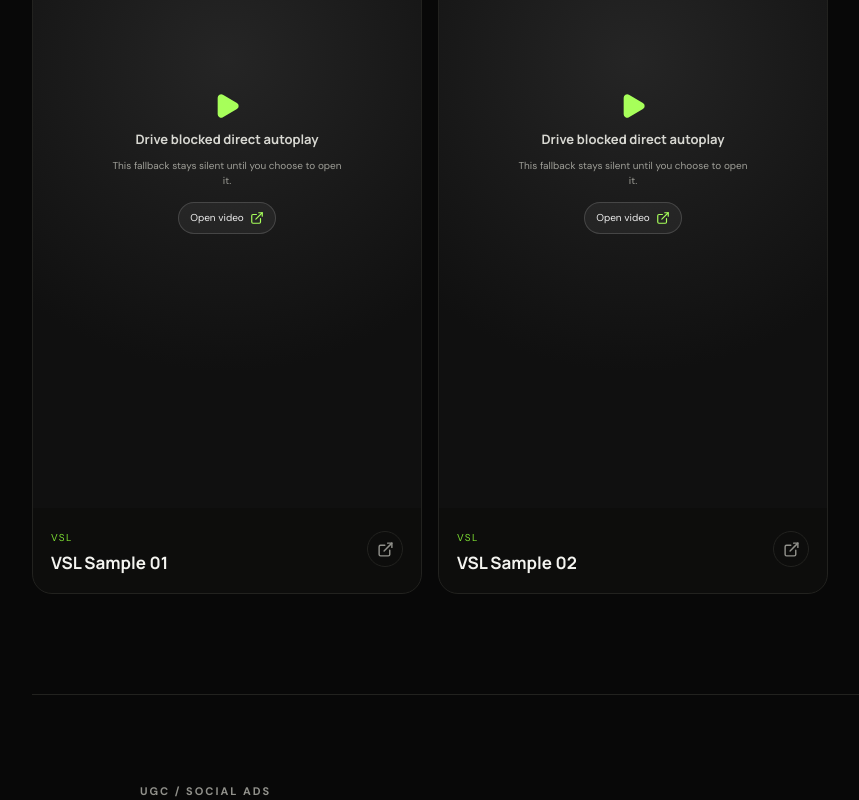
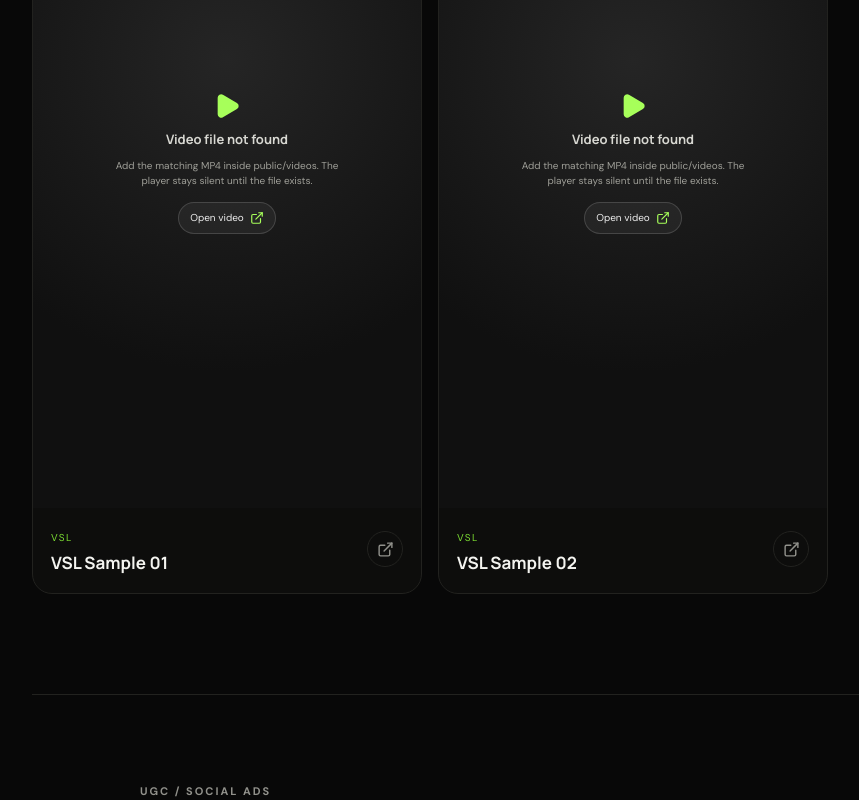
Before and after one commit to Jie0731/ai-video-portfolio, a React (Vite) app: page / in a window 1280 px wide. Shown: the part 2800-3600 px from the top of the page, without its empty margins (28-887 px from the left). Built offline with nearby package versions, Linux system fonts and the light colour scheme.

Commit message:
Add files via upload

```diff
--- a/src/main.jsx
+++ b/src/main.jsx
@@ -9,19 +9,19 @@ import './styles.css';
 const DRIVE_FOLDER = 'https://drive.google.com/drive/folders/15l2gHrabvn6R4Ae69L9eT3geuFIwk468?usp=drive_link';
 
 const videos = [
-  { category: 'VSL', title: 'VSL Sample 01', id: '1GLqA1hRecs-XjqSyxb2kSng664PDYG6Q' },
-  { category: 'VSL', title: 'VSL Sample 02', id: '1nspsNMSOdr7MF5ohEqLGW9YqASrPePv6' },
-  { category: 'UGC', title: 'UGC Sample 01', id: '1zt04Dx3ZGsJMkVro352P7ZnWBFHUZd5n' },
-  { category: 'UGC', title: 'UGC Sample 02', id: '1UrQSGRUrNPayrsrep45BrpKpyeBn9-e5' },
-  { category: 'Pixar Style', title: 'Pixar Style Sample 01', id: '1xKC2xl10wkNBldjHnKppH2c9mg1eqpZi' },
-  { category: 'Pixar Style', title: 'Pixar Style Sample 02', id: '1xnZo3fHo8OzVy3KpOd1x-Gz8vqJUglMC' },
-  { category: 'Animation', title: 'Animation Sample 01', id: '1QuCpoSCUfo7UgP6dZpkC05I12bk9To8Z' },
-  { category: 'Animation', title: 'Animation Sample 02', id: '1v881VFd8PExeN-yUC_wdcpUvThm6z266' },
-  { category: 'Other AI Content', title: 'AI Content Sample 01', id: '1IINS2LLsrddG8Z2ypjKtDFUd5JP0a4hS' },
-  { category: 'Other AI Content', title: 'AI Content Sample 02', id: '16mrRYBeGBTZqK2EZQvgZOAcwNvdJLAra' },
-  { category: 'Other AI Content', title: 'AI Content Sample 03', id: '1K1DFWAnZ6ifZrtXiYv95tRFzKMjXIZrl' },
-  { category: 'Other AI Content', title: 'AI Content Sample 04', id: '1H8zPxAMiXuP7tY8Gu1qPlxqbZTfUiZGf' },
-  { category: 'Other AI Content', title: 'AI Content Sample 05', id: '1lehYeYhwOZjUdCGYoN72kRvkr5HGBq7v' }
+  { category: 'VSL', title: 'VSL Sample 01', file: '/videos/vsl-01.mp4', id: '1GLqA1hRecs-XjqSyxb2kSng664PDYG6Q' },
+  { category: 'VSL', title: 'VSL Sample 02', file: '/videos/vsl-02.mp4', id: '1nspsNMSOdr7MF5ohEqLGW9YqASrPePv6' },
+  { category: 'UGC', title: 'UGC Sample 01', file: '/videos/ugc-01.mp4', id: '1zt04Dx3ZGsJMkVro352P7ZnWBFHUZd5n' },
+  { category: 'UGC', title: 'UGC Sample 02', file: '/videos/ugc-02.mp4', id: '1UrQSGRUrNPayrsrep45BrpKpyeBn9-e5' },
+  { category: 'Pixar Style', title: 'Pixar Style Sample 01', file: '/videos/pixar-01.mp4', id: '1xKC2xl10wkNBldjHnKppH2c9mg1eqpZi' },
+  { category: 'Pixar Style', title: 'Pixar Style Sample 02', file: '/videos/pixar-02.mp4', id: '1xnZo3fHo8OzVy3KpOd1x-Gz8vqJUglMC' },
+  { category: 'Animation', title: 'Animation Sample 01', file: '/videos/animation-01.mp4', id: '1QuCpoSCUfo7UgP6dZpkC05I12bk9To8Z' },
+  { category: 'Animation', title: 'Animation Sample 02', file: '/videos/animation-02.mp4', id: '1v881VFd8PExeN-yUC_wdcpUvThm6z266' },
+  { category: 'Other AI Content', title: 'AI Content Sample 01', file: '/videos/other-01.mp4', id: '1IINS2LLsrddG8Z2ypjKtDFUd5JP0a4hS' },
+  { category: 'Other AI Content', title: 'AI Content Sample 02', file: '/videos/other-02.mp4', id: '16mrRYBeGBTZqK2EZQvgZOAcwNvdJLAra' },
+  { category: 'Other AI Content', title: 'AI Content Sample 03', file: '/videos/other-03.mp4', id: '1K1DFWAnZ6ifZrtXiYv95tRFzKMjXIZrl' },
+  { category: 'Other AI Content', title: 'AI Content Sample 04', file: '/videos/other-04.mp4', id: '1H8zPxAMiXuP7tY8Gu1qPlxqbZTfUiZGf' },
+  { category: 'Other AI Content', title: 'AI Content Sample 05', file: '/videos/other-05.mp4', id: '1lehYeYhwOZjUdCGYoN72kRvkr5HGBq7v' }
 ];
 
 const categoryOrder = ['VSL', 'UGC', 'Pixar Style', 'Animation', 'Other AI Content'];
@@ -36,7 +36,6 @@ const tools = [
   ['Google Flow / Veo', Film], ['ChatGPT Image', Sparkles],
   ['Nano Banana / Gemini', WandSparkles], ['CapCut', Scissors], ['ElevenLabs', Volume2]
 ];
-const directVideoUrl = id => `https://drive.google.com/uc?export=download&id=${id}`;
 const viewUrl = id => `https://drive.google.com/file/d/${id}/view`;
 
 function useReveal() {
@@ -121,7 +120,7 @@ function VideoCard({ video, index }) {
       <div className="video-frame" ref={playerRef}>
         {mounted && !failed ? (
           <video
-            src={directVideoUrl(video.id)}
+            src={video.file}
             autoPlay
             muted
             loop
@@ -133,8 +132,8 @@ function VideoCard({ video, index }) {
         ) : failed ? (
           <div className="video-fallback">
             <Play size={28} fill="currentColor" />
-            <strong>Drive blocked direct autoplay</strong>
-            <span>This fallback stays silent until you choose to open it.</span>
+            <strong>Video file not found</strong>
+            <span>Add the matching MP4 inside public/videos. The player stays silent until the file exists.</span>
             <a href={viewUrl(video.id)} target="_blank" rel="noreferrer">Open video <ExternalLink size={14}/></a>
           </div>
         ) : (
```
Also changed, not shown: public/videos/README.txt (added), 1 other file (tests, documents, lock files or other folders).
